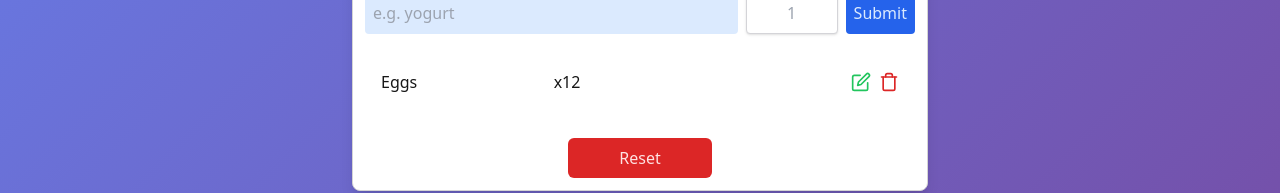
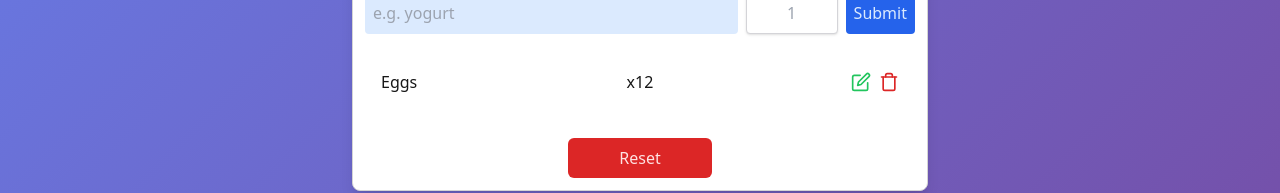
Before and after one commit to oknerdem/grocery-list, a Next.js app: page / in a window 1280 px wide. Shown: the part 359-552 px from the top of the page. Built offline with nearby package versions, Linux system fonts and the light colour scheme.

Commit message:
layout fix

```diff
--- a/components/main.tsx
+++ b/components/main.tsx
@@ -38,14 +38,9 @@ const Main = () => {
             Submit
           </button>
         </form>
-        <div className="grid grid-cols-3 mt-6 px-4">
+        <div className="grid grid-cols-3 col-span-3 mt-6 px-4">
           <span>Eggs</span>
-          <span
-            className="99999999999999999999*
-          "
-          >
-            x12
-          </span>
+          <span className="justify-center flex">x12</span>
           <div className="flex gap-2 justify-end">
             <button className="text-xl text-green-500 hover:opacity-60 duration-150">
               <FiEdit />
```
Also changed, not shown: 1 other file (tests, documents, lock files or other folders).
